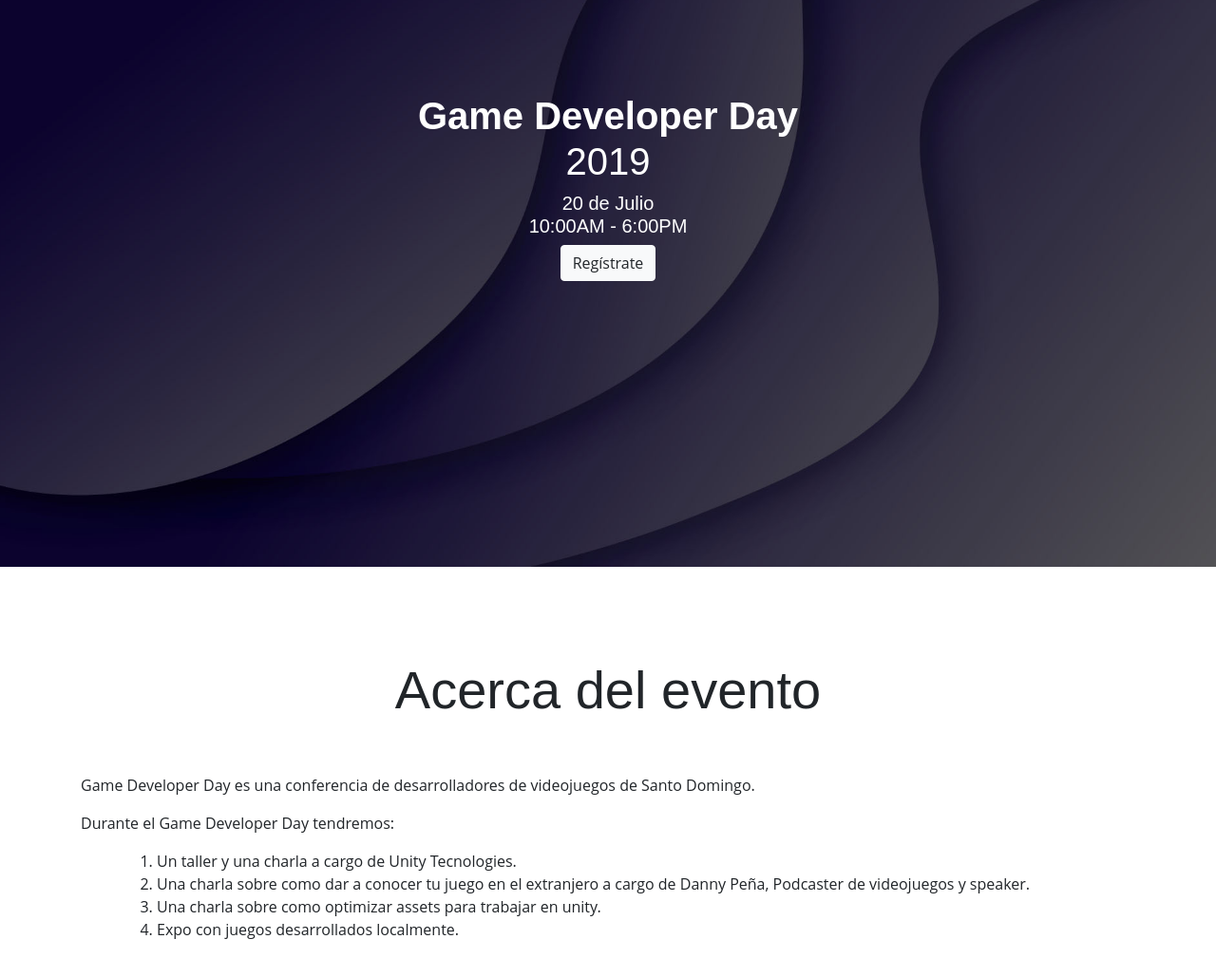
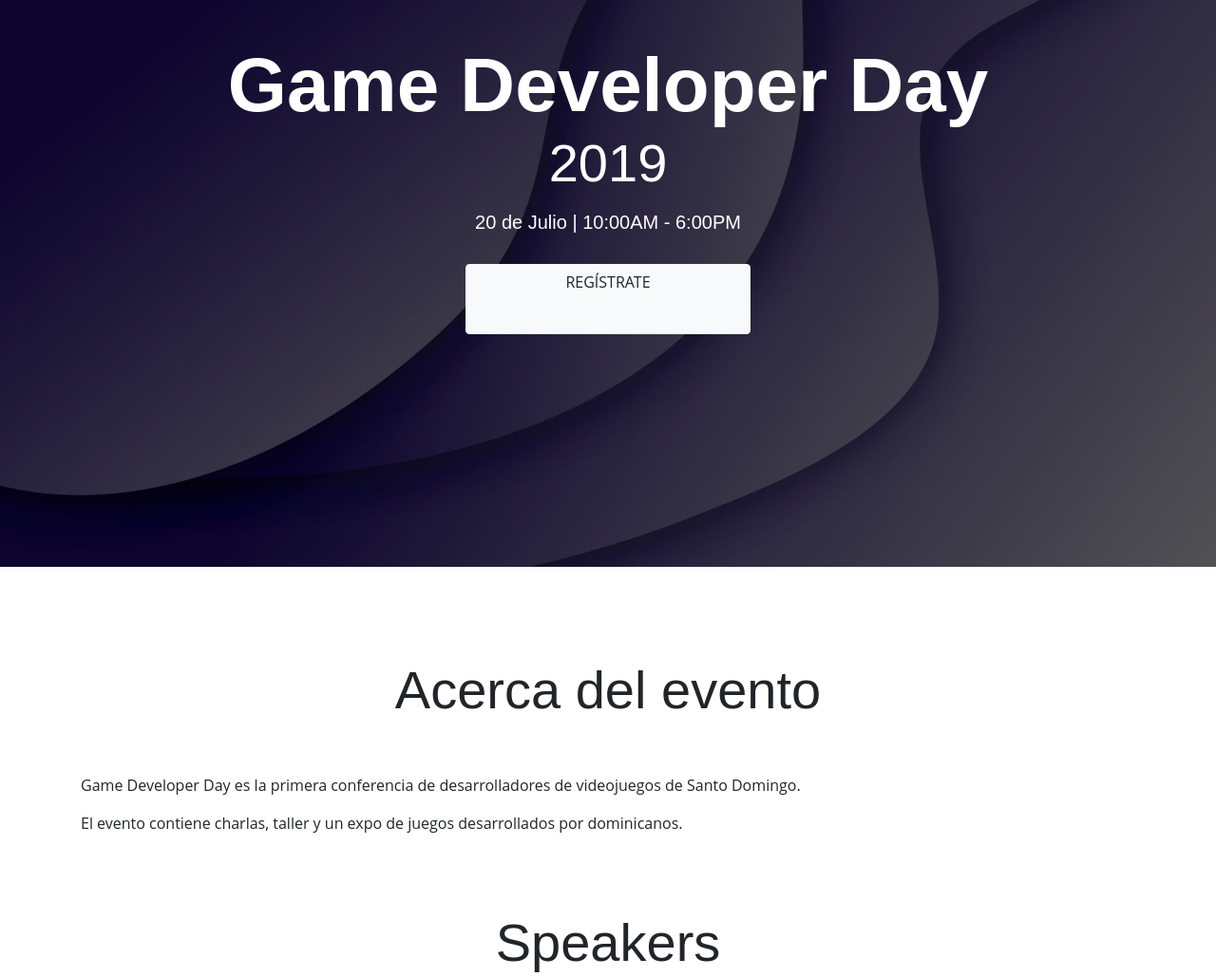
Before and after one commit to marcotmp/cddv_landingpage, a plain HTML site: page gamedeveloperday.html in a window 1280 px wide. Shown: the part 203-1232 px from the top of the page at 95% size. Drawn offline with nearby package versions, Linux system fonts and the light colour scheme; some packages are replaced by stand-ins of ours; a script that the page names is missing.

Commit message:
Update event page

```diff
--- a/css/styles.css
+++ b/css/styles.css
@@ -59,7 +59,11 @@ textarea {
 }
 
 .st-call-to-action {
-
+    width: 300px;
+    height: 74px;
+    text-align: center;
+    text-transform: uppercase;
+    vertical-align: middle;
 }
 
 /*******************************************************************/
--- a/gamedeveloperday.html
+++ b/gamedeveloperday.html
@@ -45,8 +45,8 @@
         <section id="section-top" class="jumbotron st-jumbotron-background jumbotron-fluid text-white d-flex justify-content-center align-items-center">
             <div class="container text-center">
                 <div class=""></div>
-                <h1><strong>Game Developer Day</strong><br>2019</h1>
-                <h5>20 de Julio<br>10:00AM - 6:00PM</h5>
+                <h1><strong style="font-size: 2em">Game Developer Day</strong><br><p style="font-size: 1.4em">2019</p></h1>
+                <h5>20 de Julio | 10:00AM - 6:00PM</h5><br>
                 <a class="btn btn-light st-call-to-action" href="https://www.eventbrite.com/e/game-developer-day-intec-2019-tickets-62756107206" target="_blank">Regístrate</a>
                 <!-- <img src="img/cddv-logo.png"/> -->
             </div>
@@ -56,16 +56,8 @@
             <!-- About us -->
             <section id="section-about">
                 <h2 class="display-4 text-center">Acerca del evento</h2>
-                <p>Game Developer Day es una conferencia de desarrolladores de videojuegos de Santo Domingo.</p>
-                <p>Durante el Game Developer Day tendremos:</p>
-                <ul >
-                    <ol>
-                        <li>Un taller y una charla a cargo de Unity Tecnologies.</li>
-                        <li>Una charla sobre como dar a conocer tu juego en el extranjero a cargo de Danny Peña, Podcaster de videojuegos y speaker.</li>
-                        <li>Una charla sobre como optimizar assets para trabajar en unity.</li>
-                        <li>Expo con juegos desarrollados localmente.</li>
-                    </ol>
-                </ul>
+                <p>Game Developer Day es la primera conferencia de desarrolladores de videojuegos de Santo Domingo.</p>
+                <p>El evento contiene charlas, taller y un expo de juegos desarrollados por dominicanos.</p>
                 <!-- <div class="row d-flex align-items-center">
                     <div class="col-md-6">
                         <div id="about-carousel" class="carousel slide" data-ride="carousel">
```
